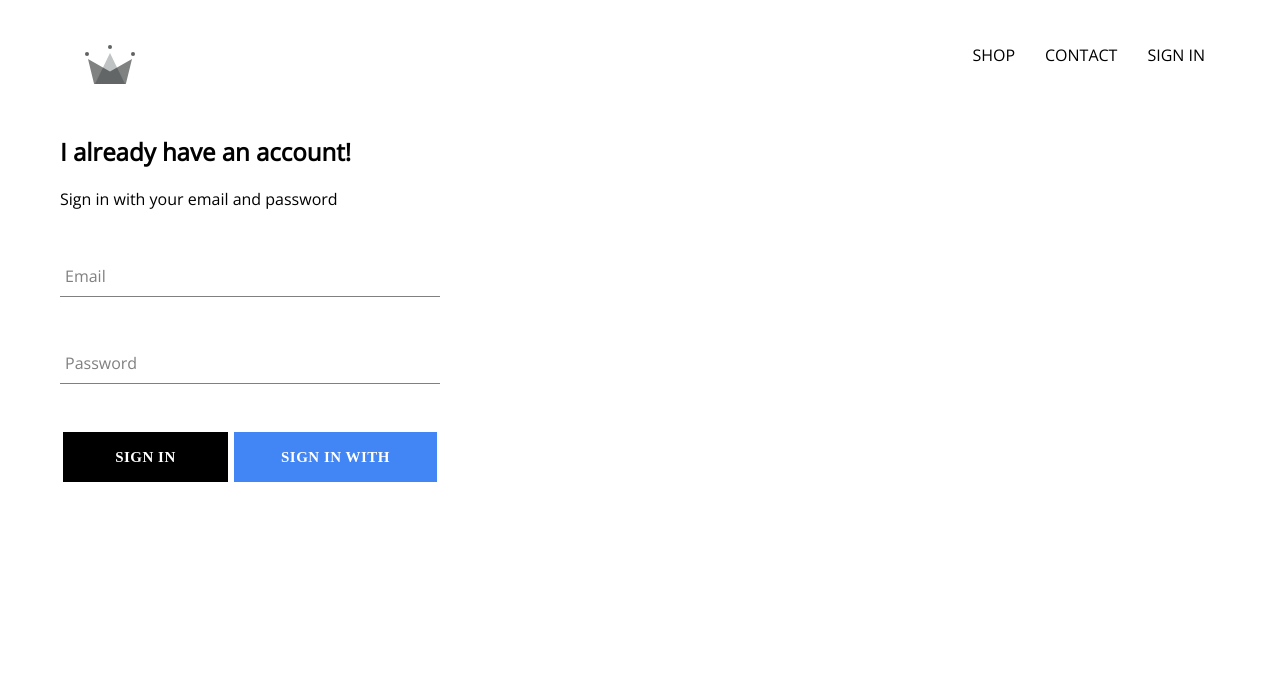
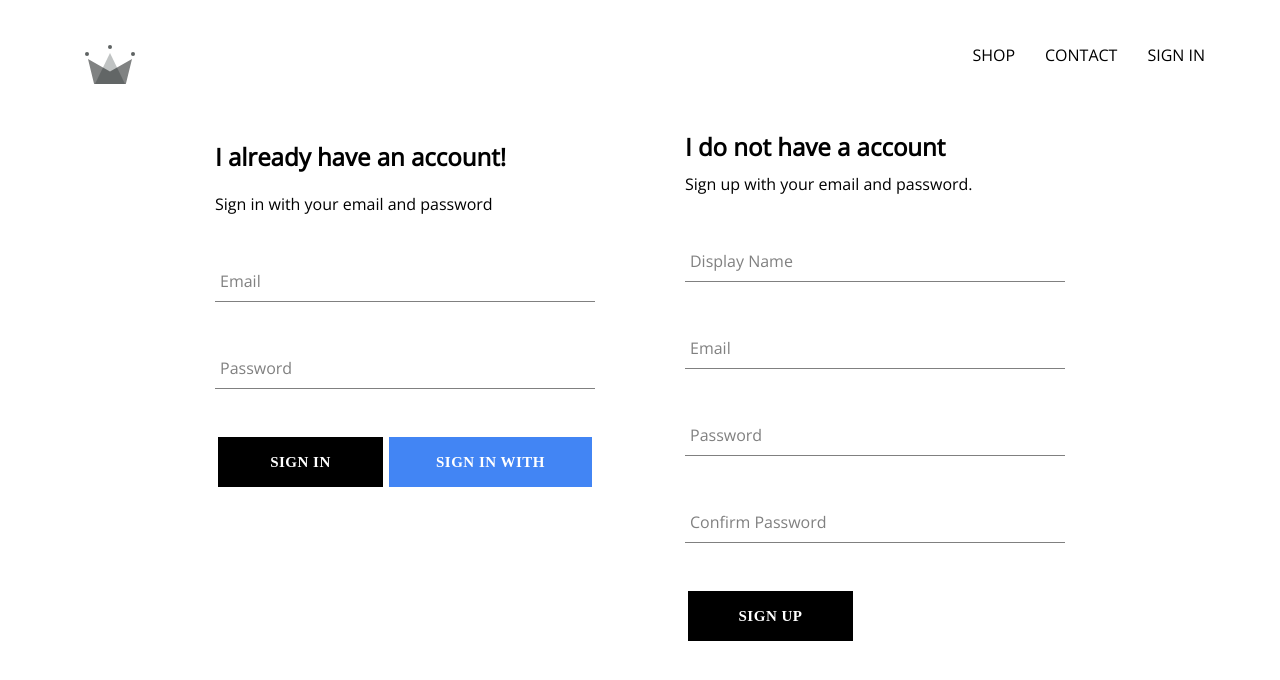
Before and after one commit to Kgl-01/E-commerce-website-REACT, a React (Create React App) app: page /signIn in a window 1280 px wide. Shown: the top 680 px of the page. Built offline with nearby package versions, Linux system fonts and the light colour scheme; no server answers; a web font is replaced by a local one.

Commit message:
implemented firebase utils, includes ability to store authenticated users into our firebase database

```diff
--- a/src/App.js
+++ b/src/App.js
@@ -5,20 +5,34 @@
 import ShopPage from "./pages/shop/shop";
 import Header from "./components/header/header";
 import SignInAndSignUpPage from "./pages/sign-in-and-sign-up/sign-in-and-sign-up";
-import { auth } from "./firebase/firebase.utils";
+import { auth, createUserProfileDocument } from "./firebase/firebase.utils";
 
 const App = () => {
   const [state, setState] = useState({ currentUser: null });
 
   useEffect(() => {
     let unsubscribeFromAuth = null;
-    unsubscribeFromAuth = auth.onAuthStateChanged((user) => {
-      setState({ currentUser: user });
-      console.log(user);
+    unsubscribeFromAuth = auth.onAuthStateChanged(async (userAuth) => {
+      if (userAuth) {
+        const userRef = await createUserProfileDocument(userAuth);
+
+        userRef.onSnapshot((snapShot) => {
+          setState({
+            currentUser: {
+              id: snapShot.id,
+              ...snapShot.data(),
+            },
+          });
+        });
+      } else {
+        setState({ currentUser: userAuth });
+      }
     });
 
     return () => unsubscribeFromAuth();
   }, []);
+
+  console.log(state);
 
   return (
     <div>
@@ -29,12 +43,8 @@
           <Route path="signIn" element={<SignInAndSignUpPage />} />
           <Route path="shop/*">
             <Route index element={<ShopPage />} />
-            {/* <Route path="hats" element={<HatsPage />} />
-            <Route path="womens" element={<WomensPage />} /> */}
           </Route>
         </Route>
-        {/* <Route path="/hats" element={<HatsPage />} />
-        <Route path="/womens" element={<WomensPage />} /> */}
       </Routes>
     </div>
   );
--- /dev/null
+++ b/src/components/sign-up/sign-up.js
@@ -0,0 +1,89 @@
+import "./sign-up.scss";
+import FormInput from "../form-input/form-input";
+import CustomButton from "../custom-button/custom-button";
+import { auth, createUserProfileDocument } from "../../firebase/firebase.utils";
+import { useState } from "react";
+
+const SignUp = () => {
+  const [state, setState] = useState({
+    displayName: "",
+    email: "",
+    password: "",
+    confirmPassword: "",
+  });
+  const { displayName, email, password, confirmPassword } = state;
+
+  const handleChange = (e) => {
+    const { name, value } = e.target;
+    setState({ ...state, [name]: value });
+  };
+
+  const handleSubmit = async (e) => {
+    e.preventDefault();
+    if (password !== confirmPassword) {
+      alert("passwords don't match");
+      return;
+    }
+    try {
+      const { user } = await auth.createUserWithEmailAndPassword(
+        email,
+        password
+      );
+
+      await createUserProfileDocument(user, { displayName });
+
+      setState({
+        displayName: "",
+        email: "",
+        password: "",
+        confirmPassword: "",
+      });
+    } catch (error) {
+      console.log(error);
+    }
+  };
+
+  return (
+    <div className="sign-up">
+      <h2 className="title">I do not have a account</h2>
+      <span>Sign up with your email and password.</span>
+      <form className="sign-up-form" onSubmit={handleSubmit}>
+        <FormInput
+          type="text"
+          name="displayName"
+          value={displayName}
+          onChange={handleChange}
+          label="Display Name"
+          required
+        />
+        <FormInput
+          type="email"
+          name="email"
+          value={email}
+          onChange={handleChange}
+          label="Email"
+          required
+        />
+        <FormInput
+          type="password"
+          name="password"
+          value={password}
+          onChange={handleChange}
+          label="Password"
+          required
+        />
+        <FormInput
+          type="password"
+          name="confirmPassword"
+          value={confirmPassword}
+          onChange={handleChange}
+          label="Confirm Password"
+          required
+        />
+        <CustomButton type="submit">SIGN UP </CustomButton>
+      </form>
+    </div>
+  );
+};
+
+export default SignUp;
--- /dev/null
+++ b/src/components/sign-up/sign-up.scss
@@ -0,0 +1,9 @@
+.sign-up{
+    display: flex;
+    flex-direction: column;
+    width: 380px;
+
+    .title{
+        margin: 10px 0px;
+    }
+}
--- a/src/firebase/firebase.utils.js
+++ b/src/firebase/firebase.utils.js
@@ -12,6 +12,29 @@
   measurementId: "G-JD9B53PJQ7",
 };
 
+export const createUserProfileDocument = async (userAuth, additionalData) => {
+  if (!userAuth) return;
+
+  const userRef = firestore.doc(`users/${userAuth.uid}`);
+  const snapShot = await userRef.get();
+
+  if (!snapShot.exists) {
+    const { displayName, email } = userAuth;
+    const createdAt = new Date();
+    try {
+      await userRef.set({
+        displayName,
+        email,
+        createdAt,
+        ...additionalData,
+      });
+    } catch (err) {
+      console.log(`error creating user`, err.message);
+    }
+  }
+  return userRef;
+};
+
 firebase.initializeApp(config);
 
 export const auth = firebase.auth();
--- a/src/pages/sign-in-and-sign-up/sign-in-and-sign-up.js
+++ b/src/pages/sign-in-and-sign-up/sign-in-and-sign-up.js
@@ -1,10 +1,12 @@
 import "./sign-in-and-sign-up.scss";
 import SignIn from "../../components/sign-in/sign-in";
+import SignUp from "../../components/sign-up/sign-up";
 
 const SignInAndSignUpPage = () => {
   return (
     <div className="sign-in-and-sign-up">
       <SignIn />
+      <SignUp />
     </div>
   );
 };
--- a/src/pages/sign-in-and-sign-up/sign-in-and-sign-up.scss
+++ b/src/pages/sign-in-and-sign-up/sign-in-and-sign-up.scss
@@ -0,0 +1,6 @@
+.sign-in-and-sign-up {
+    width: 850px;
+    display: flex;
+    justify-content: space-between;
+    margin: 30px auto;
+  }
```
